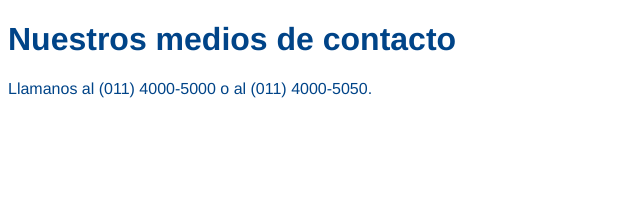
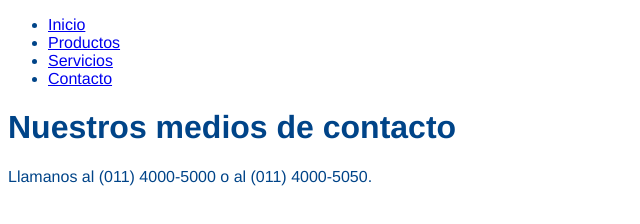
Before and after one commit to jdrjuan/proyecto-4, a plain HTML site: page contacto.html in a window 1280 px wide. Shown: the whole page, without its empty margins (0-640 px from the left). Drawn offline with Linux system fonts and the light colour scheme.

Commit message:
Agrega barra de navegación sin estilos a HTMLs productos, servicios y contacto

```diff
--- a/contacto.html
+++ b/contacto.html
@@ -8,6 +8,22 @@
     <link rel="stylesheet" href="css/style.css">
 </head>
 <body>
+    <nav class="main-nav">
+        <ul class="main-nav__list">
+            <li class="main-nav__item">
+                <a class="main-nav__link" href="index.html">Inicio</a>
+            </li>
+            <li class="main-nav__item">
+                <a class="main-nav__link" href="productos.html">Productos</a>
+            </li>
+            <li class="main-nav__item">
+                <a class="main-nav__link" href="servicios.html">Servicios</a>
+            </li>
+            <li class="main-nav__item">
+                <a class="main-nav__link" href="contacto.html">Contacto</a>
+            </li>
+        </ul>
+    </nav>
     <h1>Nuestros medios de contacto</h1>
     <p>Llamanos al (011) 4000-5000 o al (011) 4000-5050.</p>
 </body>
```
Also changed, not shown: productos.html (+16 -0 lines), servicios.html (+16 -0 lines).
